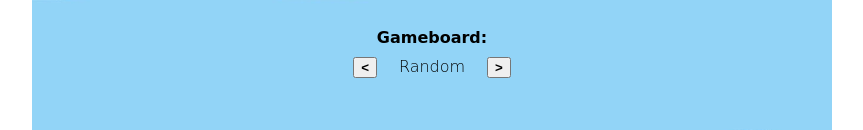
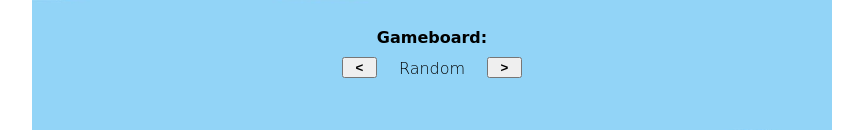
Before and after one commit to dw1284/swimsuit-memory, a React (Create React App) app: page / in a window 1280 px wide. Shown: the part 420-550 px from the top of the page, without its empty margins (208-1071 px from the left). Built offline with nearby package versions, Linux system fonts and the light colour scheme.

Commit message:
Styling tweaks

```diff
--- a/src/components/OptionScroller/OptionScroller.css
+++ b/src/components/OptionScroller/OptionScroller.css
@@ -1,11 +1,14 @@
 .option-scroller {
   display: flex;
   flex-direction: row;
+  align-items: flex-end;
+  justify-content: flex-end;
 }
 
 .option-scroller button {
   margin-left: 5px;
   margin-right: 5px;
+  width: 35px;
   font-weight: bold;
 }
 
```
